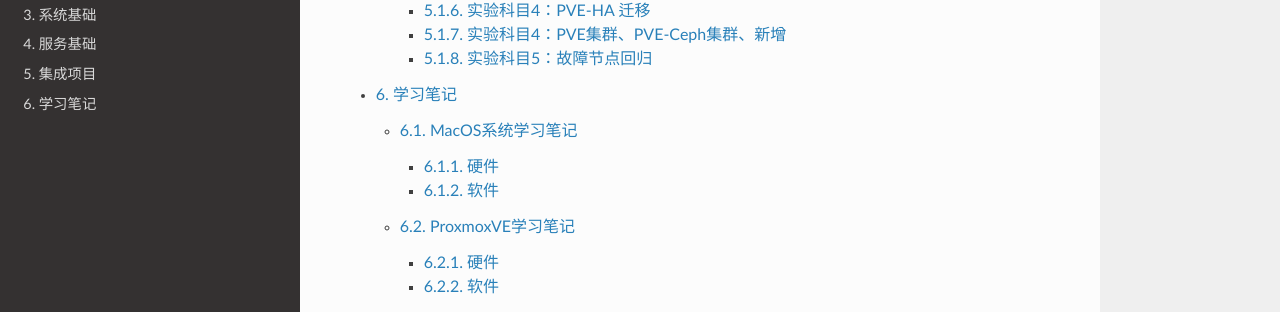
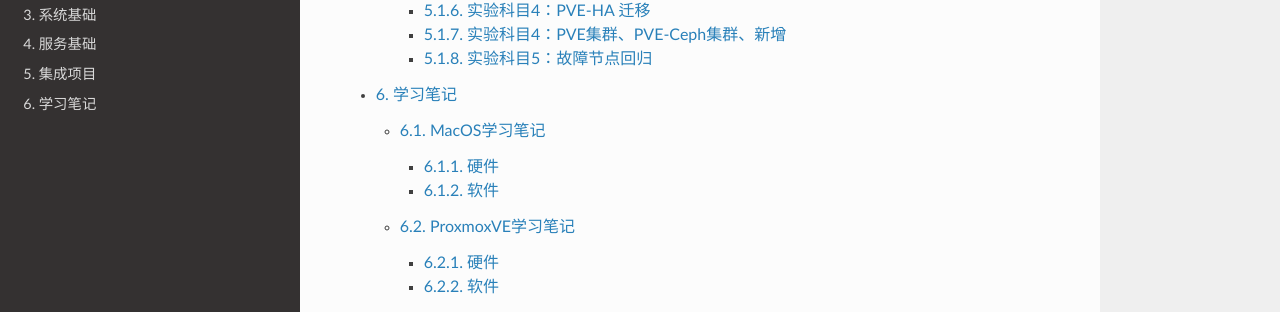
Before and after one commit to BluestoneVale/docs, a Sphinx documentation site: the page built from source/index.rst, in a window 1280 px wide and 900 px high, scrolled down 1017 px. Shown: the part 196-508 px from the top of the window. Built offline with Sphinx 7.4.7 and the Read the Docs theme 3.1.0, drawn with Linux system fonts in a browser that asks for light colours; pages that are not in the unit, such as notebooks, are missing from menus.

Commit message:
更新名称

```diff
--- a/source/学习笔记/MacOS系统学习笔记.md
+++ b/source/学习笔记/MacOS学习笔记.md
@@ -1,4 +1,4 @@
-# MacOS系统学习笔记
+# MacOS学习笔记
 
 整理记录，持续更新。
 
--- a/source/学习笔记/index.rst
+++ b/source/学习笔记/index.rst
@@ -7,7 +7,7 @@
    :maxdepth: 3
 
 
-   MacOS系统学习笔记.md
+   MacOS学习笔记.md
    ProxmoxVE学习笔记.md
    VisualStudioCode学习笔记.md
    Zerotier虚拟网络学习笔记.md
```
